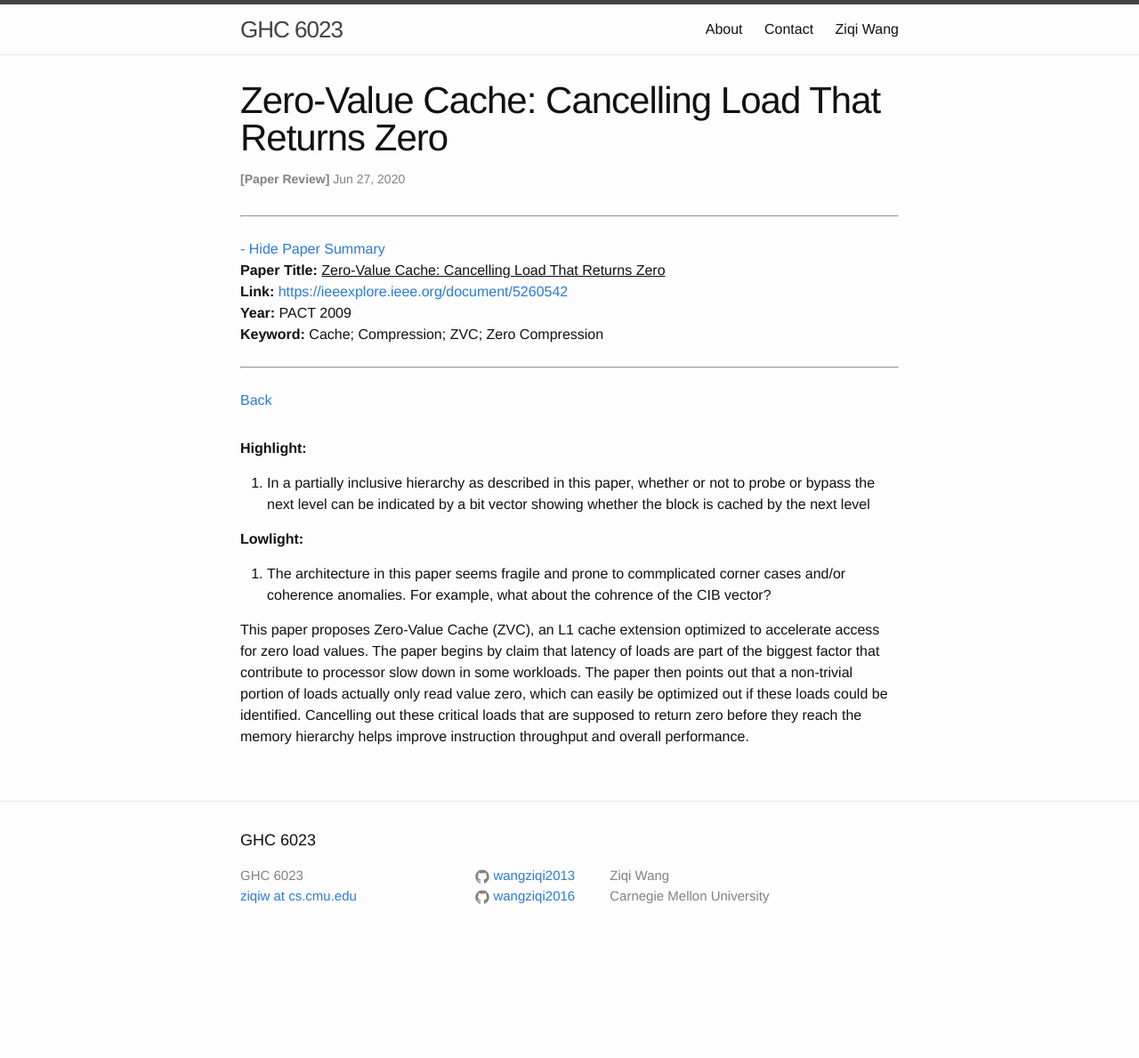
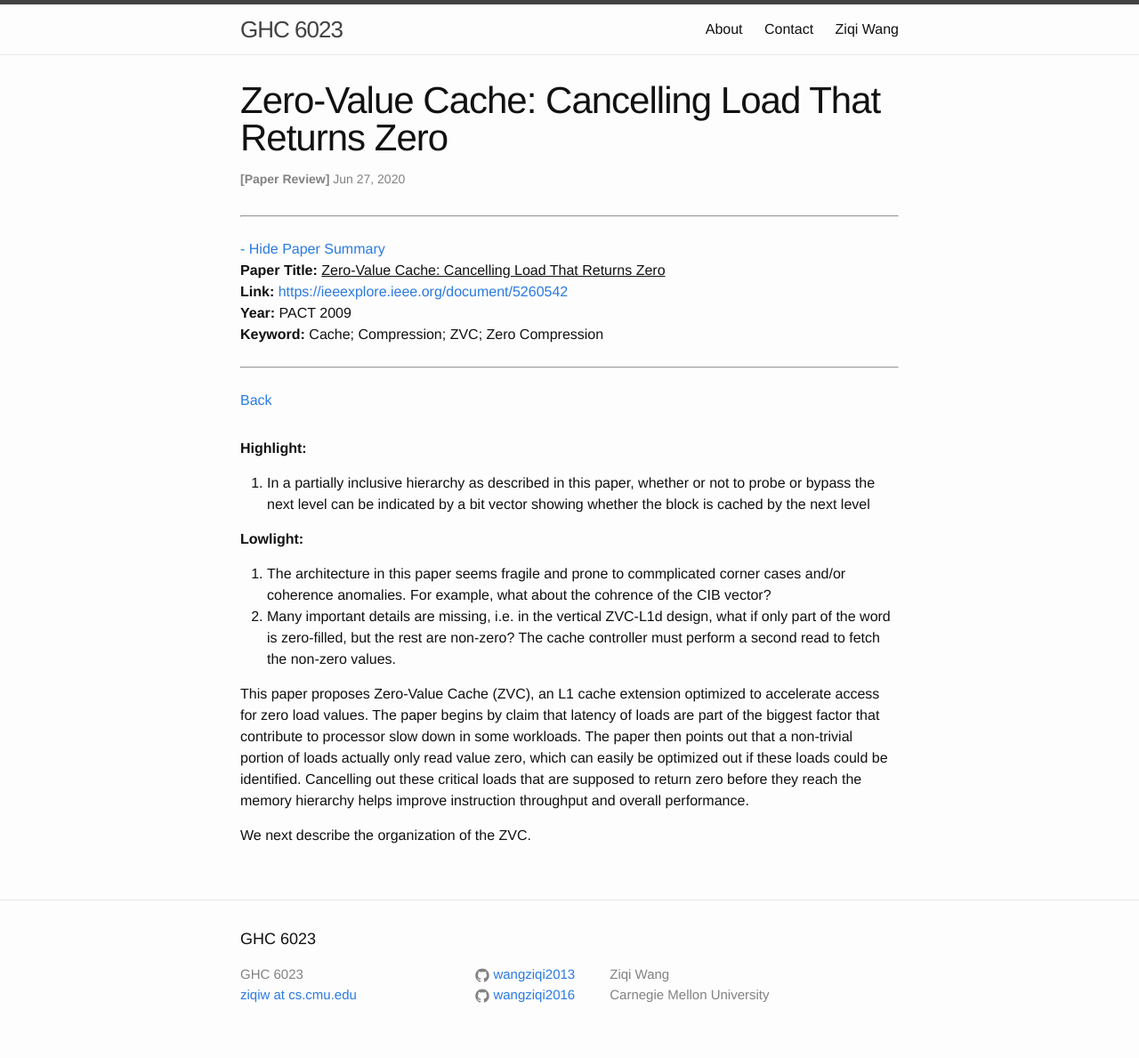
Before and after one commit to wangziqi2013/wangziqi2013.github.io, a Jekyll site: the page built from _posts/2020-06-26-zvc.markdown, in a window 1280 px wide. Shown: the whole page at 89% size. Built offline with Jekyll 4.4.1, drawn with Linux system fonts in a browser that asks for light colours; before the commit the page ends 1078 px from its top, so only the background shows below that.

Commit message:
Adding lowlight

```diff
--- a/_posts/2020-06-26-zvc.markdown
+++ b/_posts/2020-06-26-zvc.markdown
@@ -22,9 +22,13 @@ version_mgmt:
 
 1. The architecture in this paper seems fragile and prone to commplicated corner cases and/or coherence anomalies.
    For example, what about the cohrence of the CIB vector?
+2. Many important details are missing, i.e. in the vertical ZVC-L1d design, what if only part of the word is zero-filled,
+   but the rest are non-zero? The cache controller must perform a second read to fetch the non-zero values.
 
 This paper proposes Zero-Value Cache (ZVC), an L1 cache extension optimized to accelerate access for zero load values.
 The paper begins by claim that latency of loads are part of the biggest factor that contribute to processor slow down
 in some workloads. The paper then points out that a non-trivial portion of loads actually only read value zero, which can
 easily be optimized out if these loads could be identified. Cancelling out these critical loads that are supposed to
 return zero before they reach the memory hierarchy helps improve instruction throughput and overall performance.
+
+We next describe the organization of the ZVC.
```
